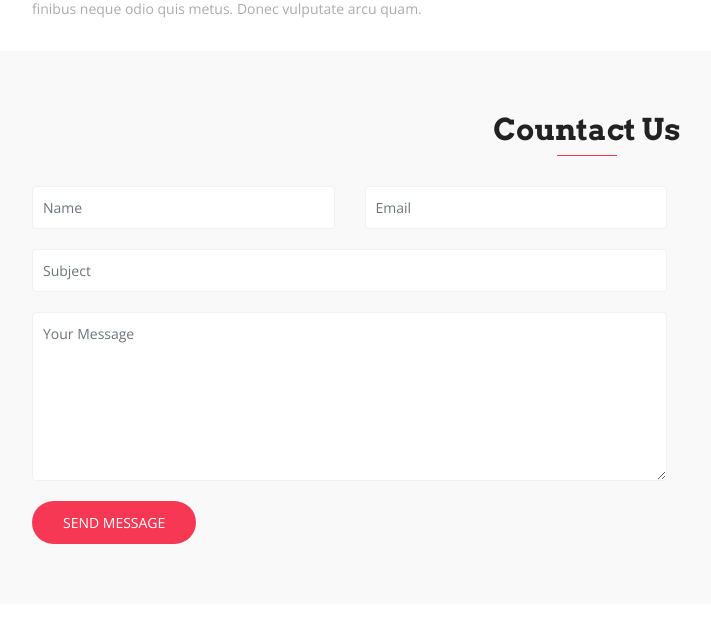
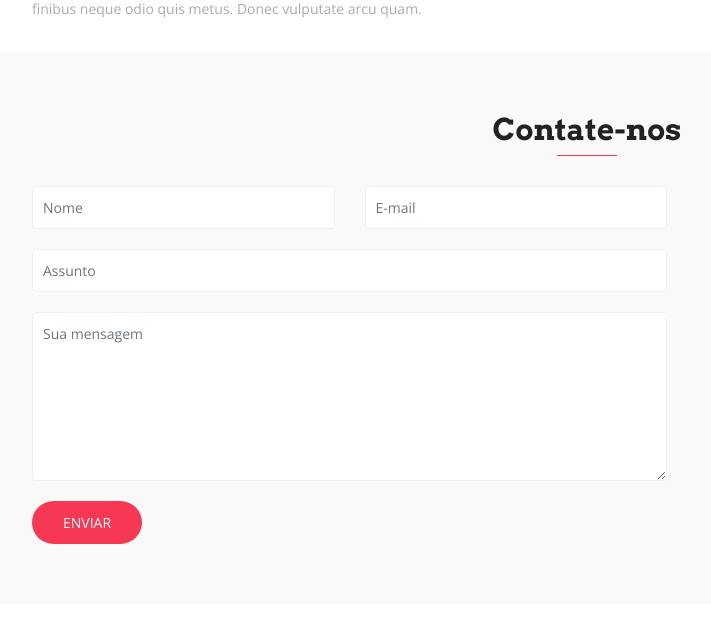
Before and after one commit to sousagomide/django3, a Django app: page / in a window 1280 px wide. Shown: the part 3636-4269 px from the top of the page, without its empty margins (53-764 px from the left). Run offline with Django 5.2, Linux system fonts and the light colour scheme; data that the repository does not hold is empty; some libraries are stand-ins or nearby versions; some web fonts are replaced; grey boxes are pictures that could not be loaded.

Commit message:
2023-12-14-2146-update

```diff
--- /dev/null
+++ b/core/forms.py
@@ -0,0 +1,24 @@
+from django import forms
+from django.core.mail.message import EmailMessage
+
+
+class ContatoForm(forms.Form):
+    nome = forms.CharField(label='Nome', max_length=100)
+    email = forms.EmailField(label='E-mail', max_length=100)
+    assunto = forms.CharField(label='Assunto', max_length=100)
+    mensagem = forms.CharField(label='Mensagem', widget=forms.Textarea())
+
+    def send_mail(self):
+        nome = self.cleaned_data['nome']
+        email = self.cleaned_data['email']
+        assunto = self.cleaned_data['assunto']
+        mensagem = self.cleaned_data['mensagem']
+        conteudo = f'Nome: {nome}\nE-mail: {email}\nAssunto: {assunto}\nMenssagem: {mensagem}'
+        mail = EmailMessage(
+            subject=assunto,
+            body=conteudo,
+            from_email='contato@gmail.com',
+            to=['contato@gmail.com'],
+            headers={'Reply-To': email}
+        )
+        mail.send()
--- a/core/templates/contato.html
+++ b/core/templates/contato.html
@@ -2,39 +2,40 @@
 <section id="contact" class="section-padding bg-gray">
     <div class="container">
     <div class="section-header text-center">
-        <h2 class="section-title wow fadeInDown" data-wow-delay="0.3s">Countact Us</h2>
+        <h2 class="section-title wow fadeInDown" data-wow-delay="0.3s">Contate-nos</h2>
         <div class="shape wow fadeInDown" data-wow-delay="0.3s"></div>
     </div>
     <div class="row contact-form-area wow fadeInUp" data-wow-delay="0.3s">
         <div class="col-lg-7 col-md-12 col-sm-12">
         <div class="contact-block">
-            <form id="contactForm">
+            <form id="contato" method="POST" action="{% url 'index' %}">
+            {% csrf_token %}
             <div class="row">
                 <div class="col-md-6">
                 <div class="form-group">
-                    <input type="text" class="form-control" id="name" name="name" placeholder="Name" required data-error="Please enter your name">
+                    <input type="text" class="form-control" id="nome" name="nome" placeholder="Nome" required data-error="Digite seu nome">
                     <div class="help-block with-errors"></div>
                 </div>
                 </div>
                 <div class="col-md-6">
                 <div class="form-group">
-                    <input type="text" placeholder="Email" id="email" class="form-control" name="email" required data-error="Please enter your email">
+                    <input type="text" placeholder="E-mail" id="email" class="form-control" name="email" required data-error="Digite seu e-mail">
                     <div class="help-block with-errors"></div>
                 </div>
                 </div>
                 <div class="col-md-12">
                 <div class="form-group">
-                    <input type="text" placeholder="Subject" id="msg_subject" class="form-control" required data-error="Please enter your subject">
+                    <input type="text" placeholder="Assunto" id="assunto" name="assunto" class="form-control" required data-error="Digite o assunto">
                     <div class="help-block with-errors"></div>
                 </div>
                 </div>
                 <div class="col-md-12">
                 <div class="form-group">
-                    <textarea class="form-control" id="message" placeholder="Your Message" rows="7" data-error="Write your message" required></textarea>
+                    <textarea class="form-control" id="mensagem" name="mensagem"  placeholder="Sua mensagem" rows="7" data-error="Escreva sua mensagem" required></textarea>
                     <div class="help-block with-errors"></div>
                 </div>
                 <div class="submit-button text-left">
-                    <button class="btn btn-common" id="form-submit" type="submit">Send Message</button>
+                    <button class="btn btn-common" id="form-submit" type="submit">Enviar</button>
                     <div id="msgSubmit" class="h3 text-center hidden"></div>
                     <div class="clearfix"></div>
                 </div>
--- a/core/templates/hero.html
+++ b/core/templates/hero.html
@@ -21,5 +21,15 @@
         </div>
     </div>
 </div>
+<div class="container">
+    {% if messages %}
+        {% for m in messages %}
+            <div class="alert alert-{{ m.tags }}">
+                <button type="button" class="close" data-dismiss="alert"></button>
+                <strong>{{ m }}</strong>
+            </div>
+        {% endfor %}
+    {% endif %}
+</div>
 </header>
 <!-- Header Area wrapper End -->
--- a/core/views.py
+++ b/core/views.py
@@ -1,15 +1,29 @@
 from typing import Any
 
-from django.views.generic import TemplateView
+from django.contrib import messages
+from django.urls import reverse_lazy
+from django.views.generic import FormView
 
+from core.forms import ContatoForm
 from core.models import FuncionarioModel, ServicoModel
 
 
-class IndexView(TemplateView):
+class IndexView(FormView):
     template_name = 'index.html'
+    form_class = ContatoForm
+    success_url = reverse_lazy('index')
 
     def get_context_data(self, **kwargs):
         context = super(IndexView, self).get_context_data(**kwargs)
         context['servicos'] = ServicoModel.objects.order_by('?').all()
         context['funcionarios'] = FuncionarioModel.objects.order_by('?').all()
         return context
+
+    def form_valid(self, form, *args, **kwargs):
+        form.send_mail()
+        messages.success(self.request, 'E-mail enviado com sucesso')
+        return super(IndexView, self).form_valid(form, *args, **kwargs)
+
+    def form_invalid(self, form, *args, **kwargs):
+        messages.error(self.request, 'Erro ao enviar e-mail')
+        return super(IndexView, self).form_invalid(form, *args, **kwargs)
--- a/django3/settings.py
+++ b/django3/settings.py
@@ -83,7 +83,7 @@ DATABASES = {
         'USER': 'postgres',
         'PASSWORD': 'postgres',
         'HOST': 'localhost',
-        'PORT': '5432'
+        'PORT': '5433'
     }
 }
 
@@ -127,6 +127,9 @@ MEDIA_URL = 'media/'
 STATIC_ROOT = os.path.join(BASE_DIR, 'staticfiles')
 MEDIA_ROOT = os.path.join(BASE_DIR, 'media')
 
+# E-mail teste console
+EMAIL_BACKEND = 'django.core.mail.backends.console.EmailBackend'
+
 # Default primary key field type
 # https://docs.djangoproject.com/en/5.0/ref/settings/#default-auto-field
 
```
Also changed, not shown: media/ddca0e67-f8b9-4c67-902a-1b1416e9386c.jpg (added), media/ddca0e67-f8b9-4c67-902a-1b1416e9386c.thumb.jpg (added).
